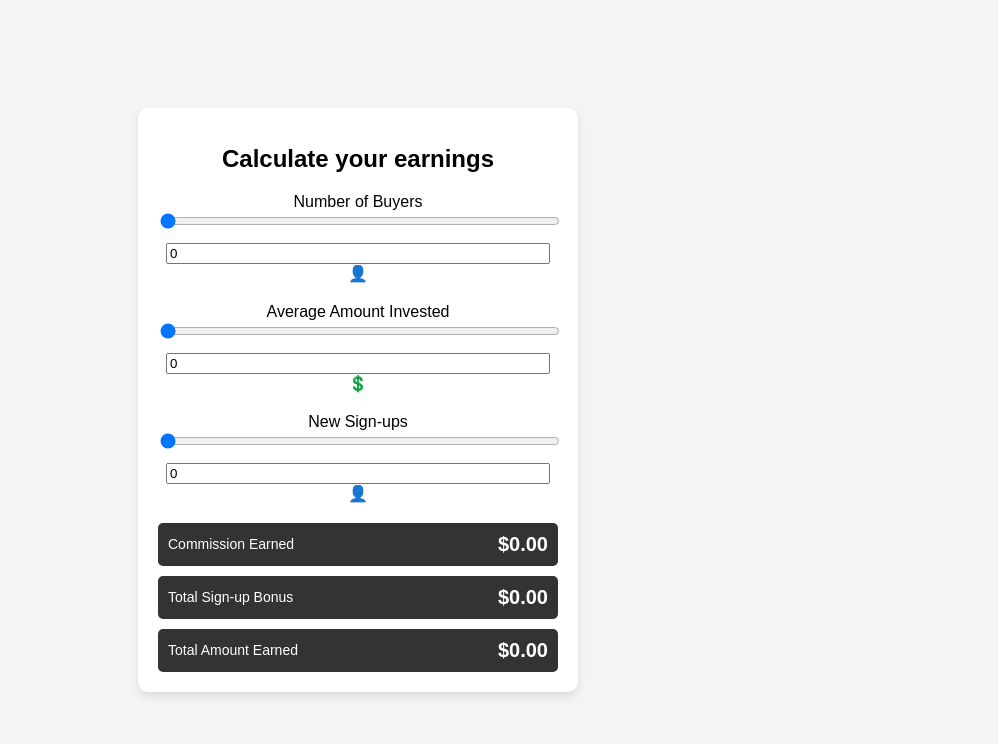
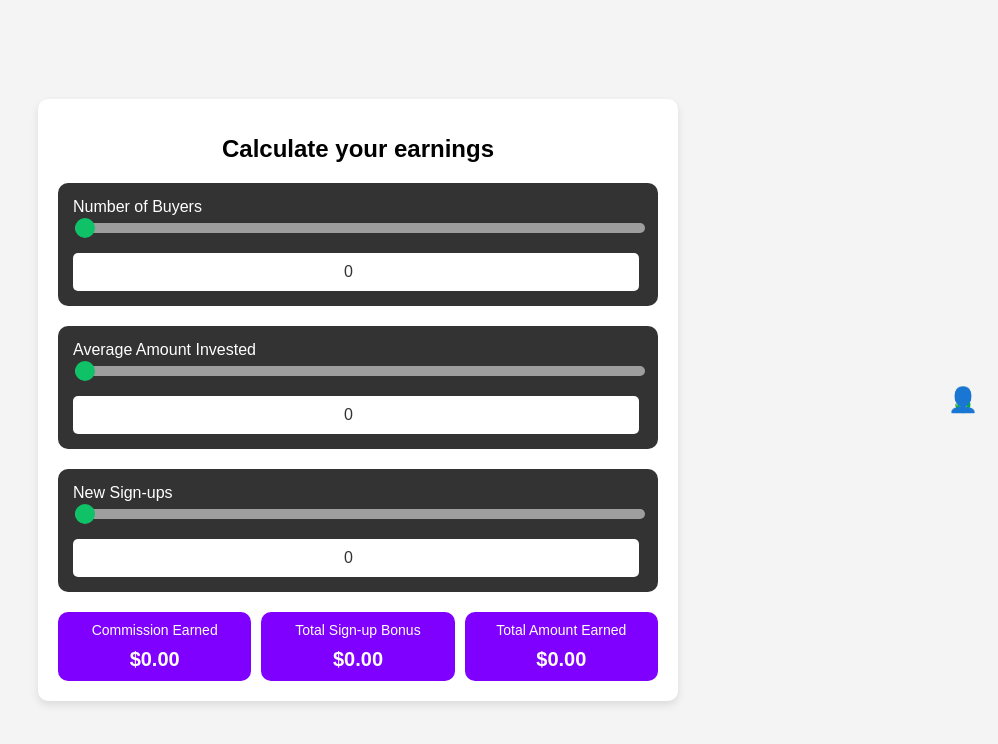
Before and after one commit to mantayu1/bundlecalculator, a plain HTML site: page index.html in a window 1280 px wide. Shown: the whole page, without its empty margins (282-1280 px from the left). Drawn offline with Linux system fonts and the light colour scheme.

Commit message:
styles.css

```diff
--- a/styles.css
+++ b/styles.css
@@ -13,7 +13,7 @@ body {
     padding: 20px;
     border-radius: 10px;
     box-shadow: 0 4px 8px rgba(0, 0, 0, 0.1);
-    max-width: 400px;
+    max-width: 600px;
     width: 100%;
     text-align: center;
 }
@@ -24,21 +24,75 @@ h1 {
 }
 
 .input-group {
+    display: flex;
+    flex-direction: column;
+    align-items: flex-start;
     margin-bottom: 20px;
+    padding: 15px;
+    background-color: #333;
+    border-radius: 10px;
+    color: white;
 }
 
-input[type="range"] {
-    width: 100%;
+.input-group label {
+    margin-bottom: 5px;
+    font-size: 16px;
 }
 
-input[type="number"] {
+.input-group input[type="range"] {
+    width: 100%;
+    margin-bottom: 10px;
+    -webkit-appearance: none;
+    appearance: none;
+    height: 10px;
+    background: #ccc;
+    outline: none;
+    opacity: 0.7;
+    transition: opacity 0.2s;
+    border-radius: 5px;
+}
+
+.input-group input[type="range"]::-webkit-slider-thumb {
+    -webkit-appearance: none;
+    appearance: none;
+    width: 20px;
+    height: 20px;
+    background: #00FF7F;
+    cursor: pointer;
+    border-radius: 50%;
+}
+
+.input-group input[type="range"]::-moz-range-thumb {
+    width: 20px;
+    height: 20px;
+    background: #00FF7F;
+    cursor: pointer;
+    border-radius: 50%;
+}
+
+.input-group input[type="number"] {
     width: calc(100% - 24px);
     margin-top: 10px;
+    padding: 10px;
+    border: none;
+    border-radius: 5px;
+    font-size: 16px;
+    color: #333;
+    text-align: center;
+}
+
+.input-group .icon {
+    position: absolute;
+    right: 20px;
+    top: 50%;
+    transform: translateY(-50%);
+    font-size: 24px;
+    color: #00FF7F;
 }
 
 .results {
     display: flex;
-    flex-direction: column;
+    justify-content: space-between;
     gap: 10px;
 }
 
@@ -46,9 +100,10 @@ input[type="number"] {
     background-color: #333;
     color: white;
     padding: 10px;
-    border-radius: 5px;
+    border-radius: 10px;
+    width: 30%;
     display: flex;
-    justify-content: space-between;
+    flex-direction: column;
     align-items: center;
 }
 
@@ -59,4 +114,17 @@ input[type="number"] {
 .result span:last-child {
     font-size: 20px;
     font-weight: bold;
+    margin-top: 10px;
 }
+
+.result--highlight {
+    background-color: #8000FF;
+}
+
+.result--highlight span:last-child {
+    color: #fff;
+}
+
+.result--highlight span:first-child {
+    color: #fff;
+}
```
